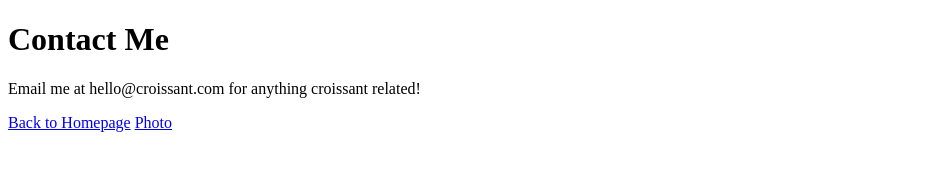
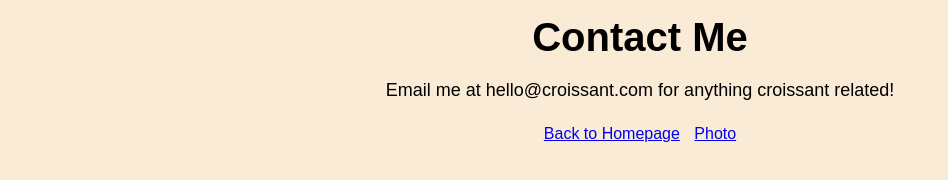
Before and after one commit to MelanieMayne/Croissant, a plain HTML site: page contact.html in a window 1280 px wide. Shown: the whole page, without its empty margins (0-948 px from the left). Drawn offline with Linux system fonts and the light colour scheme.

Commit message:
Added css styling

```diff
--- a/contact.html
+++ b/contact.html
@@ -5,6 +5,7 @@
     <meta http-equiv="X-UA-Compatible" content="IE=edge" />
     <meta name="viewport" content="width=device-width, initial-scale=1.0" />
     <title>Contact Me</title>
+    <link rel="stylesheet" href="/src/style.css" />
   </head>
   <body>
     <h1>Contact Me</h1>
--- a/src/style.css
+++ b/src/style.css
@@ -0,0 +1,28 @@
+body {
+  background-color: antiquewhite;
+  font-family: Arial, Helvetica, sans-serif;
+  text-align: center;
+}
+
+h1 {
+  margin: 10px;
+  padding: 5px;
+  font-size: 40px;
+}
+
+p {
+  margin: 10px;
+  padding: 5px;
+  font-size: 18px;
+  line-height: 20px;
+}
+
+img {
+  display: block;
+  margin: 0 auto;
+  border-radius: 2px;
+}
+a {
+  display: inline-flex;
+  margin: 10px 5px;
+}
```
